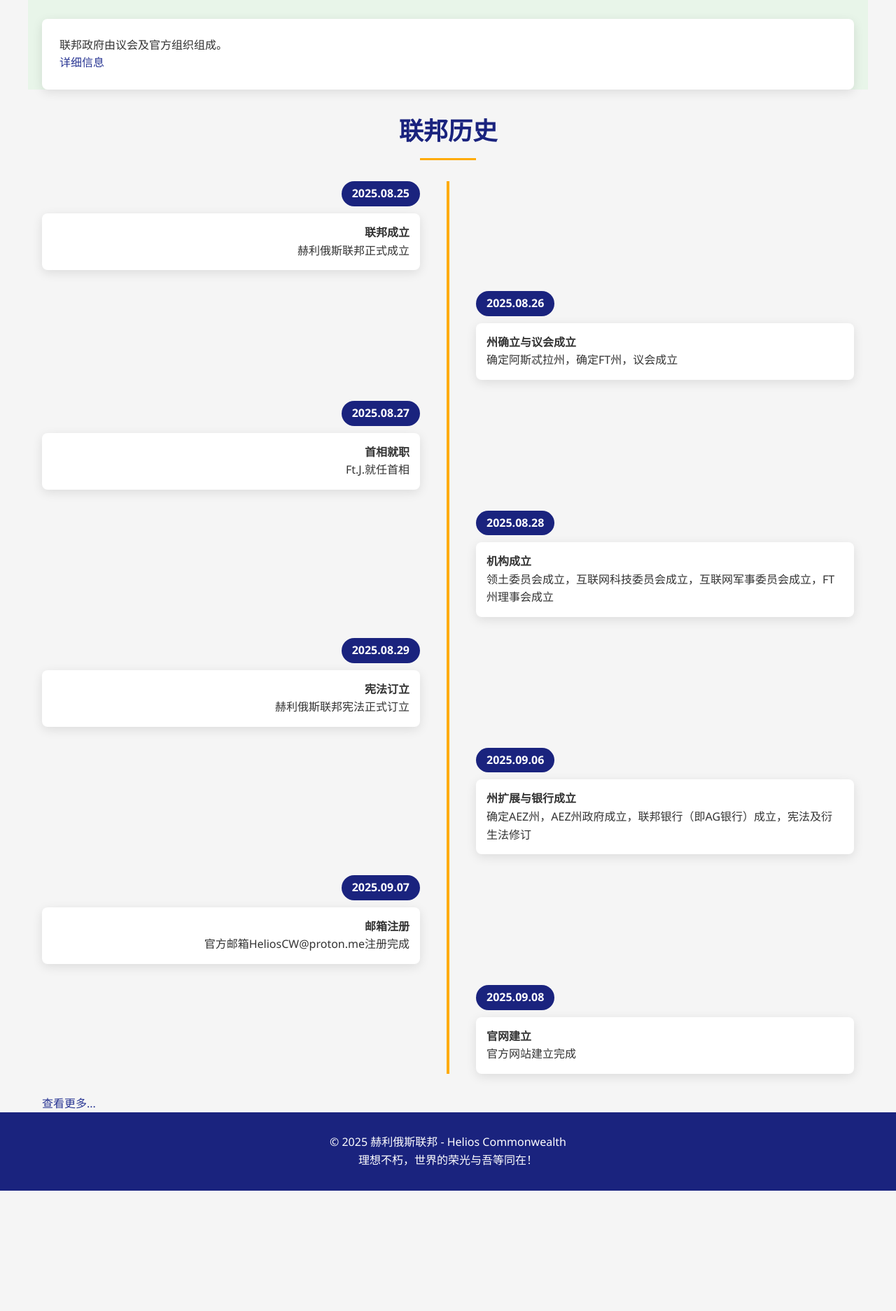
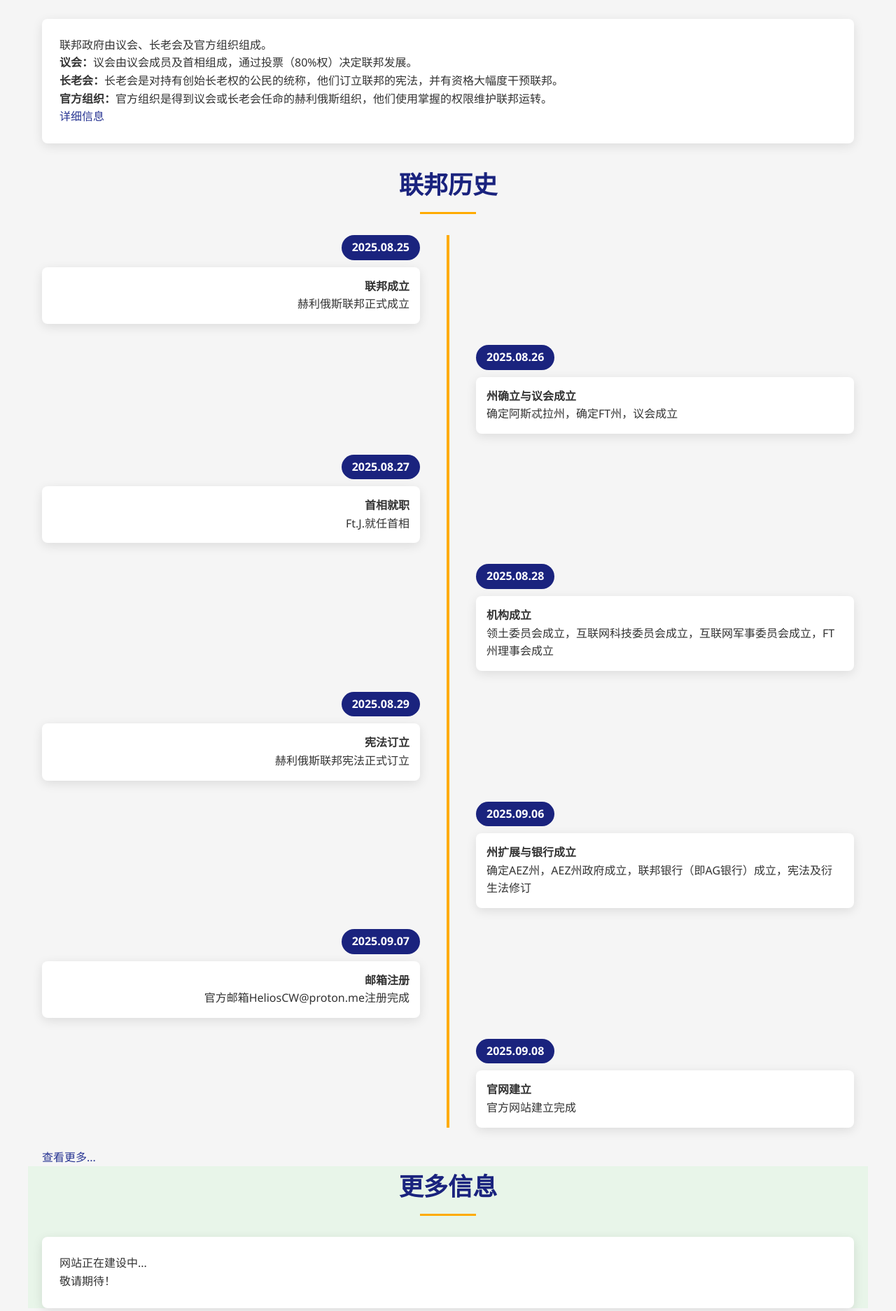
Before and after one commit to HeliosCW/HeliosCW.github.io, a plain HTML site: page index.html in a window 1280 px wide. Shown: the part 2566-4440 px from the top of the page at 70% size. Before the commit the page ends 4268 px from the top, so only its background shows below. Drawn offline with Linux system fonts and the light colour scheme.

Commit message:
Update index.html

```diff
--- a/index.html
+++ b/index.html
@@ -491,10 +491,15 @@
         </section>
 
         <!-- 联邦政府 -->
-        <section id="organization" class="container" style="background-color: #e8f5e9;">
+        <section id="organization" class="container">
             <h2 class="section-title">联邦政府</h2>
             <div class="card">
-                <p>联邦政府由议会及官方组织组成。</p>
+                <p>联邦政府由议会、长老会及官方组织组成。</p>
+                <ul style="list-style-type: none; padding-left: 0;">
+                    <li><strong>议会：</strong>议会由议会成员及首相组成，通过投票（80%权）决定联邦发展。</li>
+                    <li><strong>长老会：</strong>长老会是对持有创始长老权的公民的统称，他们订立联邦的宪法，并有资格大幅度干预联邦。</li>
+                    <li><strong>官方组织：</strong>官方组织是得到议会或长老会任命的赫利俄斯组织，他们使用掌握的权限维护联邦运转。</li>
+                </ul>
                 <p><a href="pages/organization.html">详细信息</a></p>
             </div>
         </section>
@@ -562,6 +567,15 @@
             </div>
             <p><a href="#more">查看更多...</a></p>
         </section>
+
+        <!-- 更多信息 -->
+        <section id="more" class="container" style="background-color: #e8f5e9;">
+            <h2 class="section-title">更多信息</h2>
+            <div class="card">
+                <p>网站正在建设中...</p>
+                <p>敬请期待！</p>
+            </div>
+        </section>
     </main>
 
     <!-- 页脚 -->
@@ -569,6 +583,7 @@
         <div class="container">
             <p>© 2025 赫利俄斯联邦 - Helios Commonwealth</p>
             <p>理想不朽，世界的荣光与吾等同在！</p>
+            <p><a></a></p>
         </div>
     </footer>
 
```
